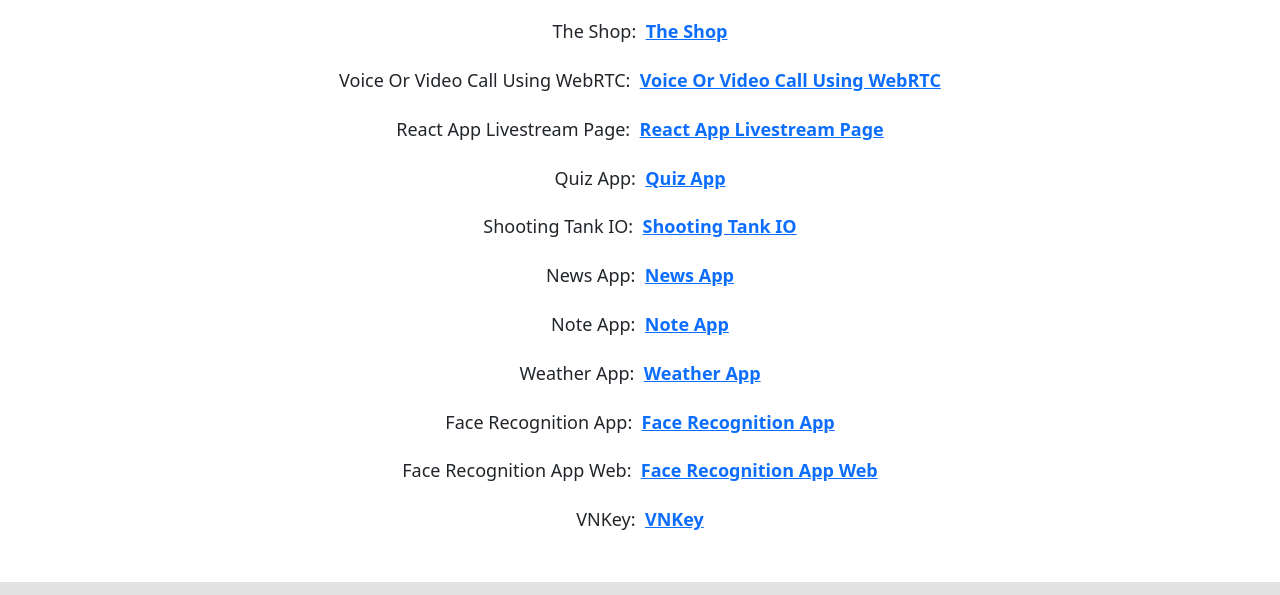
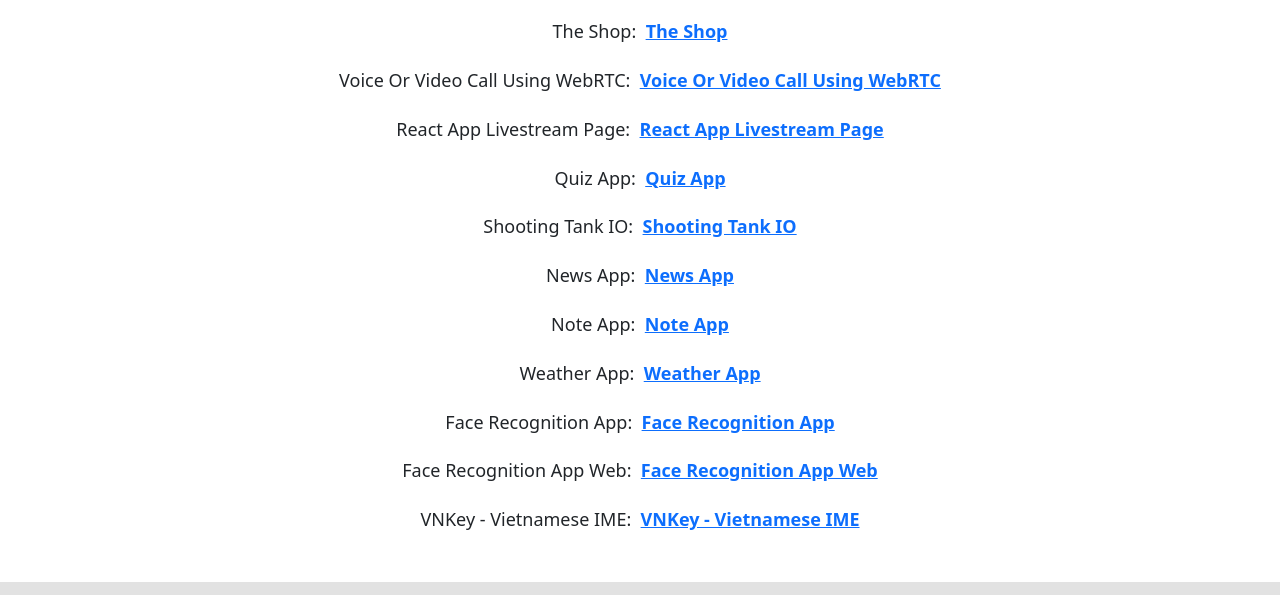
Before and after one commit to dluongta/dluongta.github.io, a plain HTML site: page index.html in a window 1280 px wide. Shown: the part 362-957 px from the top of the page. Drawn offline with Linux system fonts and the light colour scheme.

Commit message:
complete app

```diff
--- a/index.html
+++ b/index.html
@@ -79,8 +79,8 @@
   <p class="text-center">Face Recognition App Web:&nbsp;
     <a href="https://github.com/luen2003/face-recognition-app-web/releases/download/v1.0.0/FaceRecognitionAppWeb.exe">Face Recognition App Web</a>
   </p>
-  <p class="text-center">VNKey:&nbsp;
-    <a href="https://github.com/luen2003/VNKey/releases/download/v1.0.0/VNKey_Installer.exe">VNKey</a>
+  <p class="text-center">VNKey - Vietnamese IME:&nbsp;
+    <a href="https://github.com/luen2003/VNKey/releases/download/v1.0.0/VNKey_Installer.exe">VNKey - Vietnamese IME</a>
   </p>
 
   <footer class="footer py-4 footer-custom text-dark mt-5">
```
